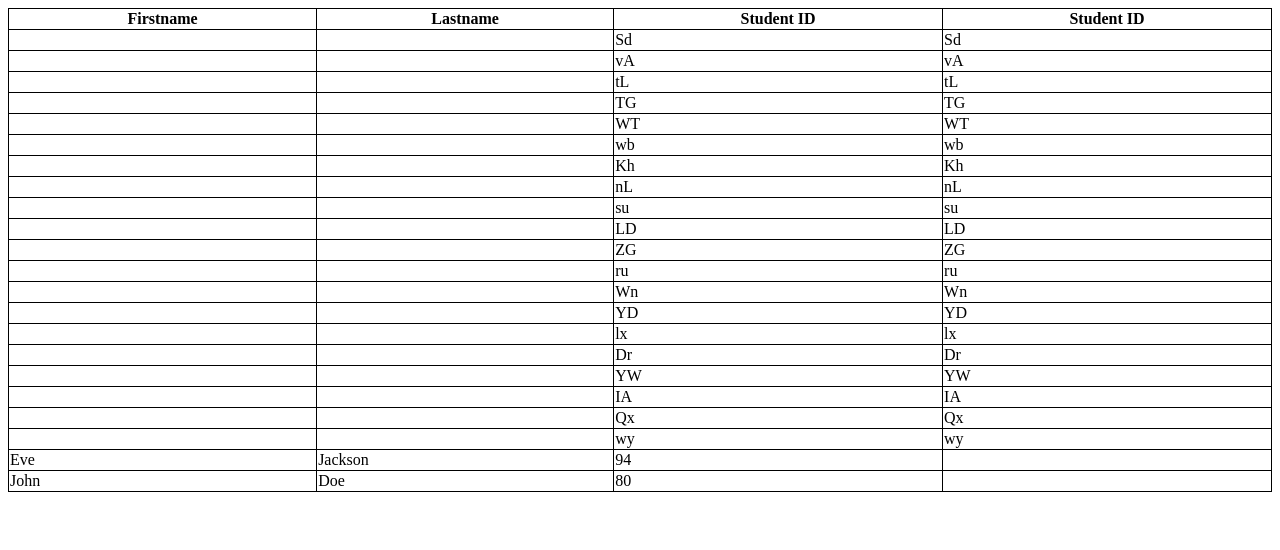
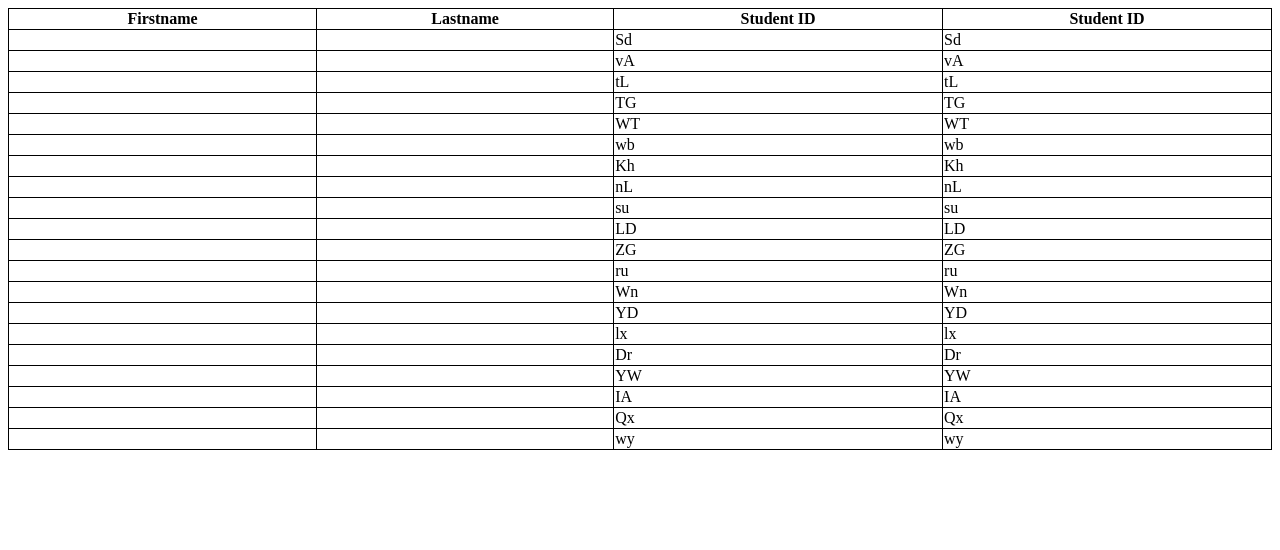
Before and after one commit to emivulpe/exerciser, a Django app: template l4project/exercises_system_project/templates/exerciser/groupSheet.html in a window 1280 px wide. Shown: the top 550 px of the page. Run offline with Django 3.2, Linux system fonts and the light colour scheme; the template is opened without the code that fills it: values that come from a table or form of the project are taken from there, others are empty; data comes from the database, SQL or seed files in the repository; parts of the project's set-up code (start-up, migrations or seed data) failed here and were passed over.

Commit message:
group sheet fixed. works

```diff
--- a/l4project/exercises_system_project/templates/exerciser/groupSheet.html
+++ b/l4project/exercises_system_project/templates/exerciser/groupSheet.html
@@ -21,19 +21,6 @@
 				<td>{{student.student_id}}</td>
 			</tr>
 			{% endfor %}
-
-			<tr>
-				<td>Eve</td>
-				<td>Jackson</td>
-				<td>94</td>
-				<td></td>
-			</tr>
-			<tr>
-				<td>John</td>
-				<td>Doe</td>
-				<td>80</td>
-				<td></td>
-			</tr>
 		</table>
 	</body>
 </html>
```
